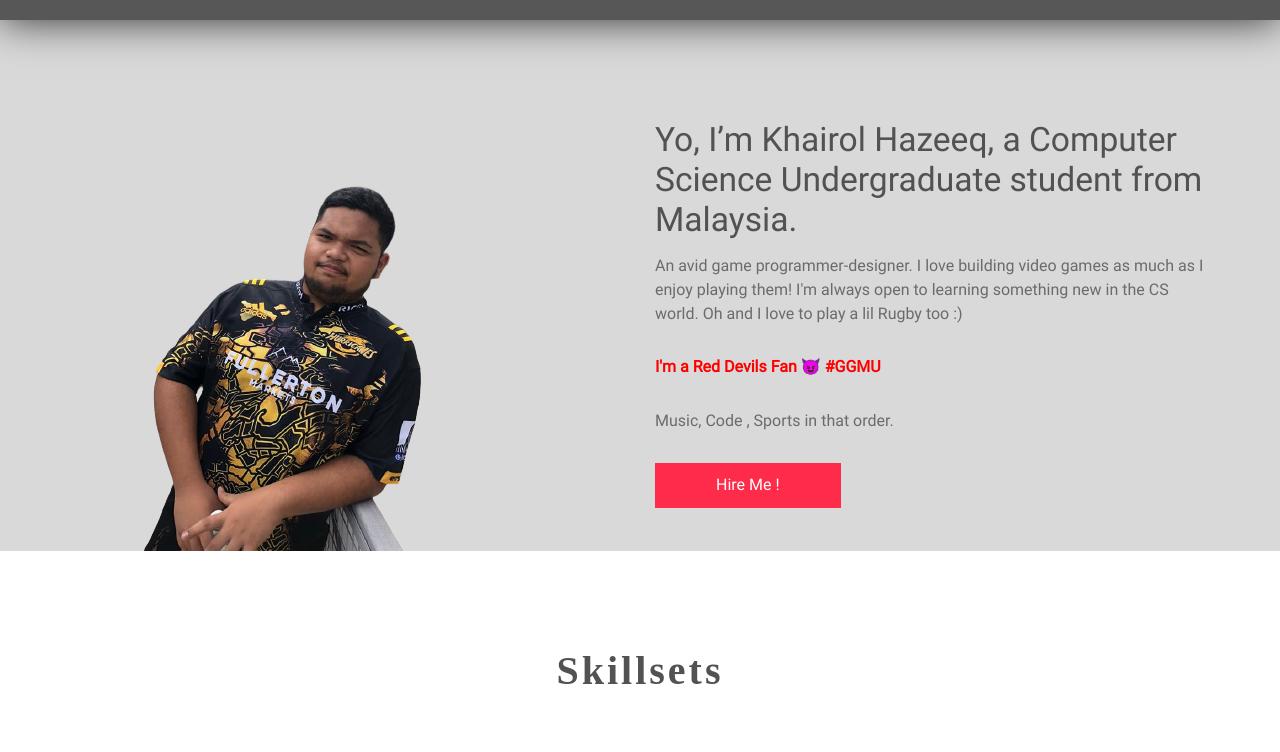
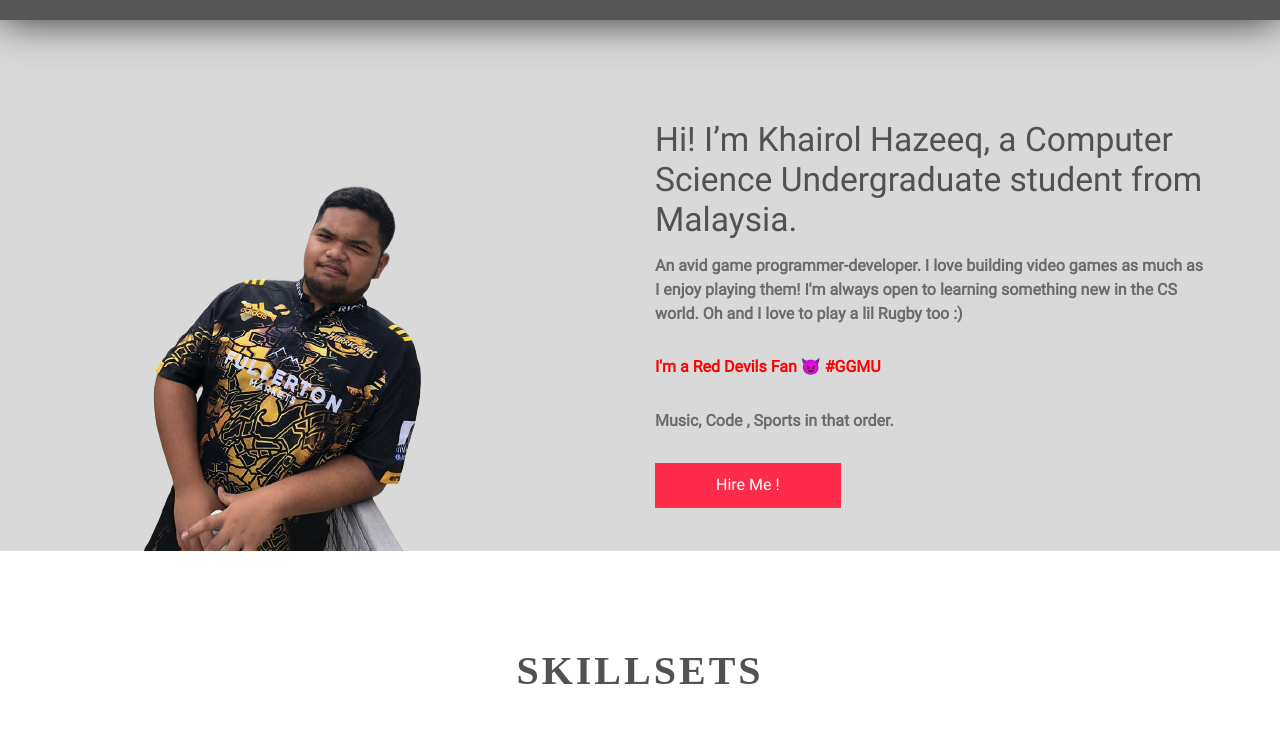
Before and after one commit to kerolzeeq/PortfolioWebsite, a plain HTML site: page index.html in a window 1280 px wide. Shown: the part 780-1532 px from the top of the page. Drawn offline with Linux system fonts and the light colour scheme; grey boxes are pictures that could not be loaded.

Commit message:
Updated hyperlinks

```diff
--- a/index.html
+++ b/index.html
@@ -92,9 +92,9 @@
 
                         <div class="col-md-6 col-sm-6 col-xs-12">
                             <div class="about-content text-left">
-                                <h3>Yo, I’m Khairol Hazeeq, a Computer Science Undergraduate student from Malaysia.</h3>
-                                <p>An avid game programmer-designer. I love building video games as much as I enjoy playing them! I'm always open to learning something new in the CS world. Oh and I love to play a lil Rugby too :)  <div class="textcolor"><strong>I'm a Red Devils Fan 😈 #GGMU</strong></div></p>
-                                <p>Music, Code , Sports in that order.</p>
+                                <h3>Hi! I’m Khairol Hazeeq, a Computer Science Undergraduate student from Malaysia.</h3>
+                                <p><strong>An avid game programmer-developer. I love building video games as much as I enjoy playing them! I'm always open to learning something new in the CS world. Oh and I love to play a lil Rugby too :)</strong>  <div class="textcolor"><strong>I'm a Red Devils Fan 😈 #GGMU</strong></div></p>
+                                <p><strong>Music, Code , Sports in that order.</strong></p>
                                 <a href="#contact" class="btn btn-default">Hire Me !</a>
                             </div>
                         </div>
@@ -108,7 +108,7 @@
         <section id="features" class="sections lightbg">
 
             <div class="heading-content text-center">
-                <h3>Skillsets</h1>
+                <h3>SKILLSETS</h1>
 
             </div>
 
@@ -325,18 +325,22 @@
             <div class="container">
 
                 <div class="heading-content text-center">
-                    <h3>LATEST PROJECTS</h3>
+                    <h3>LATEST PROJECTS<br><br></h3>
 
                     <div class="row" >
 
                         <div class="gameImage col-12 col-md-6" >
+                            <a href="https://play.google.com/store/apps/details?id=com.Zekeleton.RoyalInsects">
                             <img src="assets/images/IconKing.jpg" alt="Royal Insects" />
+                             </a>
                         </div>
 
                         <div class="playstore col-12 col-md-6">
                             <h2>Royal Insects</h2>
                             <p>Available on Google PlayStore now!</p>
+                            <a href="https://play.google.com/store/apps/details?id=com.Zekeleton.RoyalInsects">
                             <img src="assets/images/getiton.png" alt="playstoregambar"/>
+                            </a>
                         </div>
 
                     </div>
```
